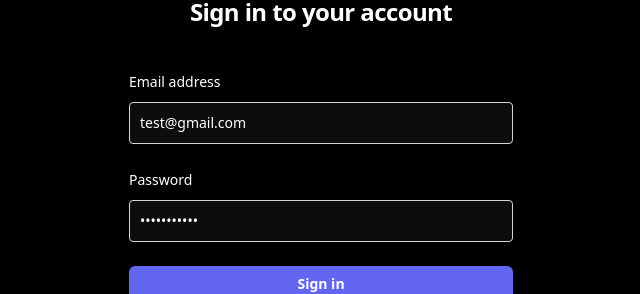
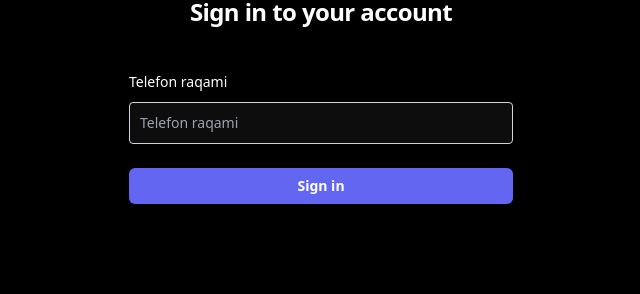
Before and after one commit to Mirzamurod/dostonaka, a Next.js app: page /login in a window 1280 px wide. Shown: the part 134-428 px from the top of the page, without its empty margins (319-959 px from the left). Built offline with nearby package versions, Linux system fonts and the light colour scheme.

Commit message:
changed login page

```diff
--- a/src/pages/api/login.ts
+++ b/src/pages/api/login.ts
@@ -8,23 +8,20 @@ const generateToken = (id: string) =>
   jwt.sign({ id }, process.env.ACCESS_TOKEN_SECRET!, { expiresIn: '14d' })
 
 export default async function handler(req: NextApiRequest, res: NextApiResponse) {
-  const { email, password } = req.body
-  if (email && password) {
+  const { phone } = req.body
+  if (phone) {
     await connectDB()
 
-    const user = await User.findOne({ email })
+    const user = await User.findOne({ phone })
     if (user) {
-      if (await bcryptjs.compare(password, user.password))
-        res.status(200).json({ token: generateToken(user._id), code: 0 })
-      else
-        res.status(400).json({
-          success: false,
-          message: [{ msg: 'Password is wrong', param: 'password' }],
-        })
-    } else
-      res.status(400).json({
-        success: false,
-        message: [{ msg: 'User not found', param: 'email' }],
-      })
+      res.status(200).json({ token: generateToken(user._id) })
+      // if (await bcryptjs.compare(password, user.password))
+      //   res.status(200).json({ token: generateToken(user._id), code: 0 })
+      // else
+      //   res.status(400).json({
+      //     success: false,
+      //     message: [{ msg: 'Password is wrong', param: 'password' }],
+      //   })
+    } else res.status(400).json({ success: false, message: 'User not found' })
   }
 }
--- a/src/pages/login/index.tsx
+++ b/src/pages/login/index.tsx
@@ -1,4 +1,4 @@
-import { ReactNode } from 'react'
+import { ReactNode, useEffect, useState } from 'react'
 import { useForm } from 'react-hook-form'
 import { yupResolver } from '@hookform/resolvers/yup'
 import * as yup from 'yup'
@@ -6,33 +6,49 @@ import { useDispatch, useSelector } from 'react-redux'
 import { userLogin } from '@/store/user/login'
 import { RootState } from '@/store'
 import Button from '@/components/Button'
+import ReactInputMask from 'react-input-mask'
 
 const Login = () => {
   const dispatch = useDispatch()
   const formSchema = yup.object().shape({
-    email: yup.string().required('Emailni yozish shart').email('Bu email emas'),
-    password: yup
+    // email: yup.string().required('Emailni yozish shart').email('Bu email emas'),
+    // password: yup
+    //   .string()
+    //   .required('Password yozish shart')
+    //   .min(8, "Kamida 8ta harf bo'lishi shart")
+    //   .max(16, "Ko'pida 16ta harf bo'lishi shart")
+    //   .matches(/^(?=.*[a-z])(?=.*[A-Z])(?=.*[0-9])(?=.*[!@#\$%\^&\*])/, 'Password juda oddiy'),
+    phone: yup
       .string()
-      .required('Password yozish shart')
-      .min(8, "Kamida 8ta harf bo'lishi shart")
-      .max(16, "Ko'pida 16ta harf bo'lishi shart")
-      .matches(/^(?=.*[a-z])(?=.*[A-Z])(?=.*[0-9])(?=.*[!@#\$%\^&\*])/, 'Password juda oddiy'),
+      .required('Nomerni yozish shart')
+      .matches(/\(\d{2}\) \d{3}-\d{2}-\d{2}/, "Telefon raqami to'g'ri emas"),
   })
   const {
     register,
     handleSubmit,
     formState: { errors },
     setError,
+    clearErrors,
     setValue,
   } = useForm({
     mode: 'onTouched',
     resolver: yupResolver(formSchema),
-    defaultValues: { email: 'test@gmail.com', password: 'microlab1M*' },
+    defaultValues: { phone: '' },
   })
+
+  const [phone, setPhone] = useState<string>('')
 
   const { isLoading } = useSelector((state: RootState) => state.login)
 
-  const onSubmit = (values: { email: string; password: string }) => dispatch(userLogin(values))
+  useEffect(() => {
+    setValue('phone', phone)
+    clearErrors('phone')
+  }, [phone])
+
+  const onSubmit = (values: { phone: string }) => {
+    console.log(values)
+    dispatch(userLogin(values))
+  }
 
   return (
     <div className='flex min-h-full flex-1 flex-col justify-center px-6 py-12 lg:px-8'>
@@ -44,18 +60,48 @@ const Login = () => {
       </div>
 
       <div className='mt-10 sm:mx-auto sm:w-full sm:max-w-sm'>
+        {/* @ts-ignore */}
         <form className='space-y-6' onSubmit={handleSubmit(onSubmit)}>
           <div>
-            <label
+            {/* <label
               htmlFor='email'
               className={`block text-sm font-medium leading-6 ${
                 errors.email?.message ? 'text-red-700' : 'text-white'
               }`}
             >
               Email address
+            </label> */}
+            <label
+              htmlFor='email'
+              className={`block text-sm font-medium leading-6 ${
+                errors.phone?.message ? 'text-red-700' : 'text-white'
+              }`}
+            >
+              Telefon raqami
             </label>
             <div className='mt-2'>
-              <input
+              <ReactInputMask
+                mask='(99) 999-99-99'
+                value={phone}
+                onChange={({ target }) => setPhone(target.value)}
+              >
+                {/* @ts-ignore */}
+                {inputProps => (
+                  <input
+                    id='phone'
+                    // {...register('phone')}
+                    {...inputProps}
+                    type='tel'
+                    placeholder='Telefon raqami'
+                    className={`text-sm rounded block w-full p-2.5 border ${
+                      errors.phone?.message
+                        ? 'bg-white/5 border-red-500 text-red-900 placeholder-red-700 focus:ring-red-500 focus:border-red-500'
+                        : 'bg-white/5 border-gray-300 focus:ring-blue-500 focus:border-blue-500'
+                    }`}
+                  />
+                )}
+              </ReactInputMask>
+              {/* <input
                 id='email'
                 {...register('email')}
                 type='email'
@@ -65,16 +111,16 @@ const Login = () => {
                     ? 'bg-white/5 border-red-500 text-red-900 placeholder-red-700 focus:ring-red-500 focus:border-red-500'
                     : 'bg-white/5 border-gray-300 focus:ring-blue-500 focus:border-blue-500'
                 }`}
-              />
-              {errors.email?.message ? (
+              /> */}
+              {errors.phone?.message ? (
                 <p className='mt-2 text-sm text-red-600 dark:text-red-500'>
-                  {errors.email.message}
+                  {errors.phone.message}
                 </p>
               ) : null}
             </div>
           </div>
 
-          <div>
+          {/* <div>
             <div className='flex items-center justify-between'>
               <label
                 htmlFor='password'
@@ -84,11 +130,6 @@ const Login = () => {
               >
                 Password
               </label>
-              {/* <div className='text-sm'>
-                <a href='#' className='font-semibold text-indigo-400 hover:text-indigo-300'>
-                  Forgot password?
-                </a>
-              </div> */}
             </div>
             <div className='mt-2'>
               <input
@@ -108,7 +149,7 @@ const Login = () => {
                 </p>
               ) : null}
             </div>
-          </div>
+          </div> */}
 
           <div>
             <Button type='submit' className='w-full' isLoading={isLoading}>
```
